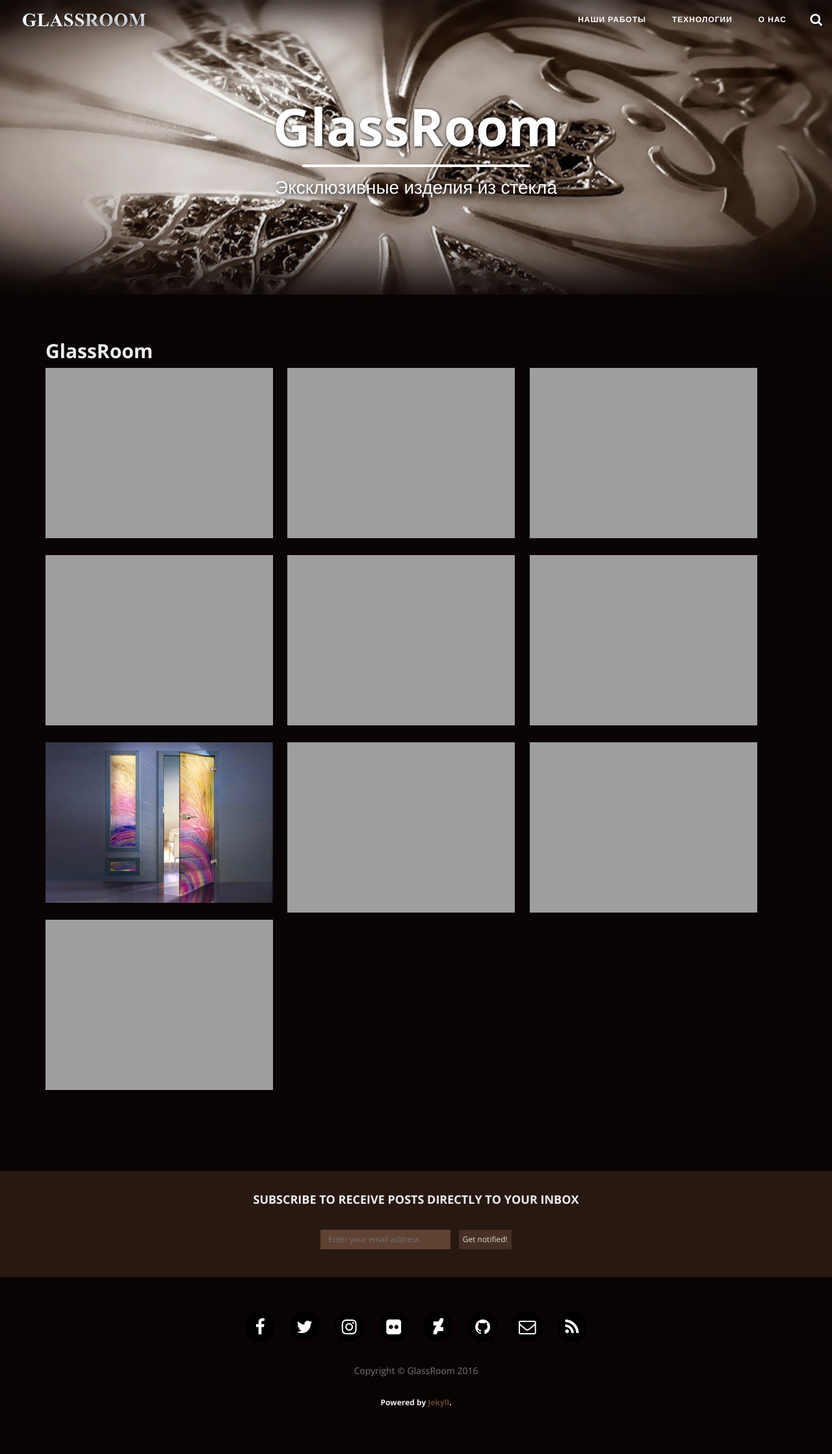
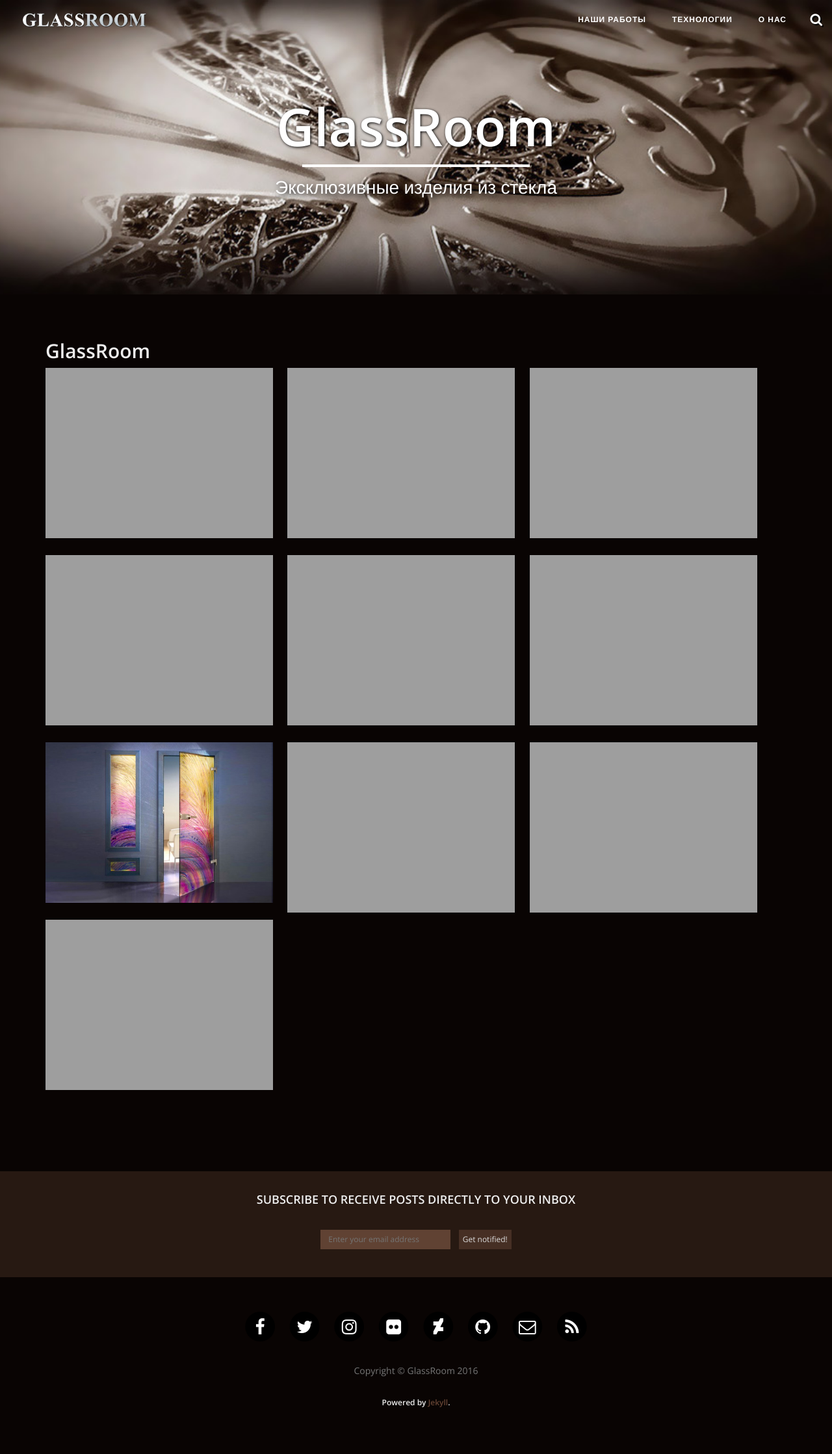
Before and after one commit to Magnum800/glassroom, a Jekyll site: the page built from gallery/index.html, in a window 1280 px wide. Shown: the whole page at 65% size. Built offline with Jekyll 4.4.1, drawn with Linux system fonts in a browser that asks for light colours; nearby versions of some CDN libraries.

Commit message:
Update main.css

```diff
--- a/css/main.css
+++ b/css/main.css
@@ -18,7 +18,7 @@
 h5,
 h6 {
   font-family: 'Open Sans', 'Helvetica Neue', Helvetica, Arial, sans-serif;
-  font-weight: 650;
+  font-weight: 600;
 }
 a {
   color: #654434;
```
